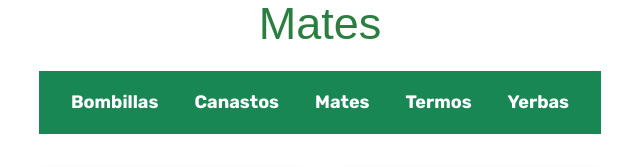
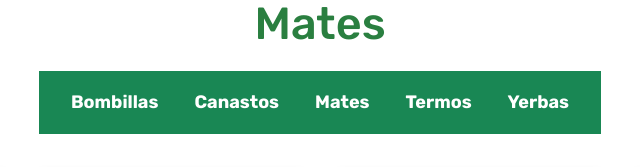
Before and after one commit to jereestivez/tomateunmatecr, a plain HTML site: page assets/pages/mates.html in a window 1280 px wide. Shown: the part 221-388 px from the top of the page, 320-960 px from the left. Drawn offline with nearby package versions, Linux system fonts and the light colour scheme.

Commit message:
Archivos duplicados borrados. link style cambiado a main

```diff
--- a/assets/pages/mates.html
+++ b/assets/pages/mates.html
@@ -9,7 +9,7 @@
     href="https://cdnjs.cloudflare.com/ajax/libs/animate.css/4.1.1/animate.min.css"
     />
     <link href="https://cdn.jsdelivr.net/npm/bootstrap@5.3.7/dist/css/bootstrap.min.css" rel="stylesheet" integrity="sha384-LN+7fdVzj6u52u30Kp6M/trliBMCMKTyK833zpbD+pXdCLuTusPj697FH4R/5mcr" crossorigin="anonymous">
-    <link rel="stylesheet" href="../css/style.css">
+    <link rel="stylesheet" href="../css/main.css">
   </head>
   <body>
     <header>
--- a/assets/scss/components/_hero.scss
+++ b/assets/scss/components/_hero.scss
@@ -1,4 +1,5 @@
 /* ----- Hero section ----- */
+
 .hero {
   position: relative;
   text-align: center;
--- a/assets/scss/main.scss
+++ b/assets/scss/main.scss
@@ -11,11 +11,13 @@
 @use 'components/navbar';
 @use 'components/gallery';
 @use 'components/carousel';
+@use 'components/hero';
 
 // Layout
 @use 'layout/header';
 @use 'layout/footer';
 @use 'layout/forms';
 
+
 // Base (responsive)
 @use 'base/responsive';
```
Also changed, not shown: assets/pages/bombillas.html (+1 -1 lines), assets/pages/canastos.html (+1 -1 lines), assets/pages/termos.html (+1 -1 lines), assets/pages/yerbas.html (+1 -1 lines), index.html (+1 -1 lines), assets/css/main.css, assets/css/style.css (deleted), assets/styles.css (deleted), 2 other files.
